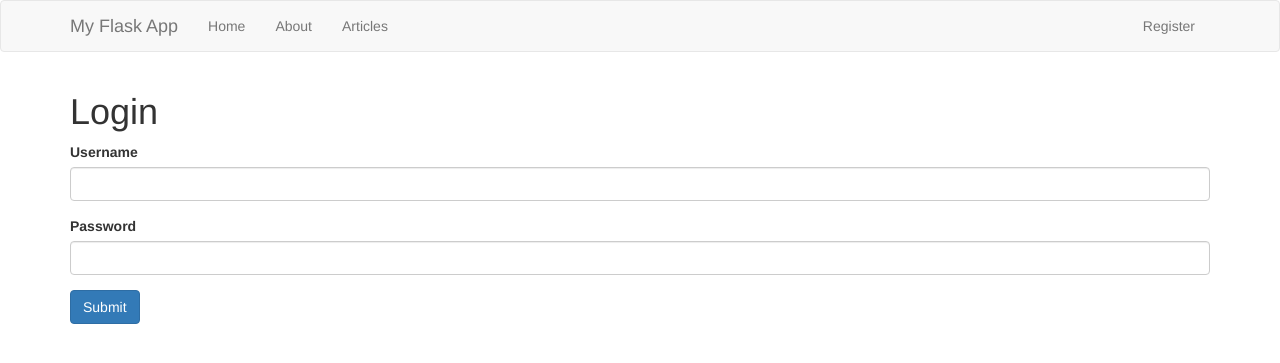
After one commit to siddharthisaiah/flaskapp, a Flask app: page /login in a window 1280 px wide. The commit adds this page. Shown: the top 363 px of the page. Run offline with Flask 2, Linux system fonts and the light colour scheme; some libraries are stand-ins or nearby versions.

Commit message:
part 3 9:43

```diff
--- a/app.py
+++ b/app.py
@@ -58,9 +58,51 @@ def register():
         name = form.name.data
         email = form.email.data
         username = form.username.data
-        password = form.password.data
+        password = sha256_crypt.encrypt(str(form.password.data))
+
+        # create cursor
+        cur = mysql.connection.cursor()
+        # execute query
+        cur.execute("INSERT INTO users(rname, email, username, passwd) VALUES(%s, %s, %s, %s)", (name, email, username, password))
+        # commit to bd
+        mysql.connection.commit()
+
+        # close connection
+        cur.close()
+
+        flash("You are now registered and can log in", "success")
+        return redirect(url_for('index'))
+
     return render_template('register.html', form=form)
 
 
+# User login
+@app.route("/login", methods=["GET", "POST"])
+def login():
+    if request.method == "POST":
+        # get form fields
+        username = request.form['username']
+        password_candidate = request.form['password']
+
+        # Create cursor
+        cur = mysql.connection.cursor()
+
+        # Get user by username
+        result = cur.execute("SELECT * FROM users WHERE username = %s", [username])
+
+        if result > 0:
+            # Get stored hash
+            data = cur.fetchone()
+            password = data['passwd']
+            # Compare passwords
+            if sha256_crypt.verify(password_candidate, password):
+                app.logger.info("PASSWORD MATCHED")
+        else:
+            app.logger.info("NO USER")
+
+    return render_template('login.html')
+
+
 if __name__ == "__main__":
+    app.secret_key = 'secret123'
     app.run()
--- /dev/null
+++ b/templates/includes/_messages.html
@@ -0,0 +1,7 @@
+{% with messages = get_flashed_messages(with_categories=true) %}
+  {% if messages %}
+    {% for category, message in messages %}
+      <div class=" alert alert-{{ category }}">{{ message }}</div>
+    {% endfor %}
+  {% endif %}
+{% endwith %}
--- a/templates/includes/_navbar.html
+++ b/templates/includes/_navbar.html
@@ -15,6 +15,11 @@
             <li><a href="/about">About</a></li>
             <li><a href="/articles">Articles</a></li>
           </ul>
+
+          <ul class="nav navbar-nav navbar-right">
+            <li><a href="/register">Register</a></li>
+          </ul>
+
         </div><!--/.nav-collapse -->
       </div>
     </nav>
--- a/templates/layout.html
+++ b/templates/layout.html
@@ -8,6 +8,7 @@
 <body>
 {% include 'includes/_navbar.html' %}
 <div class="container">
+    {% include 'includes/_messages.html' %}
     {% block body %}
     {% endblock %}
 </div>
--- /dev/null
+++ b/templates/login.html
@@ -0,0 +1,20 @@
+{% extends 'layout.html' %}
+
+{% block body %}
+    <h1>Login</h1>
+    {% include 'includes/_messages.html' %}
+    <form action="" method="POST">
+        <div class="form-group">
+            <label>Username</label>
+            <input type="text" name="username" class="form-control" value="{{ request.form.username }}">
+        </div>
+
+        <div class="form-group">
+            <label>Password</label>
+            <input type="password" name="password" class="form-control" value="{{ request.form.password }}">
+        </div>
+
+        <button type="submit" class="btn btn-primary">Submit</button>
+    </form>
+
+{% endblock %}
```
